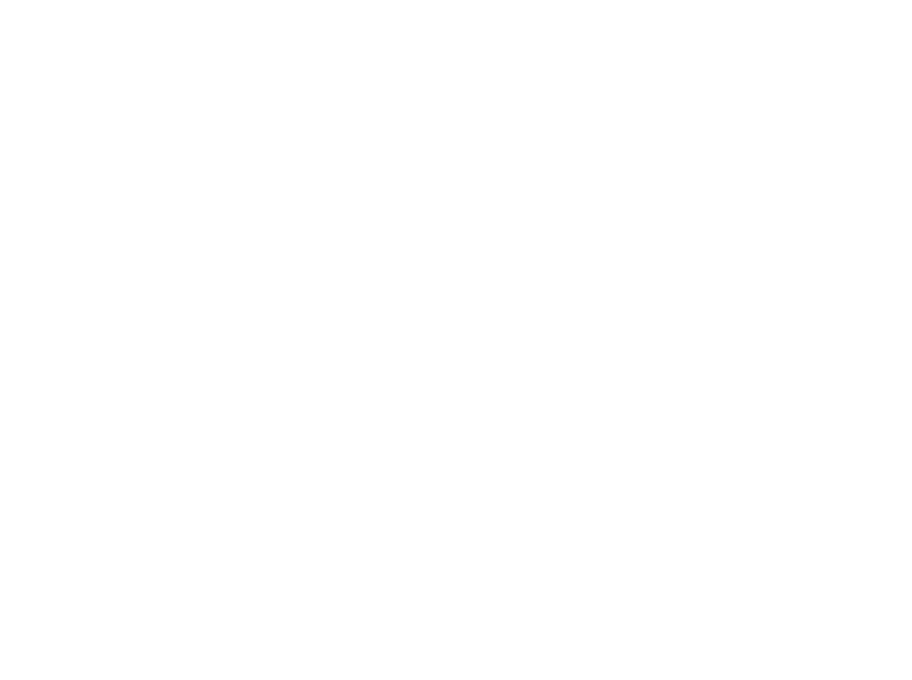
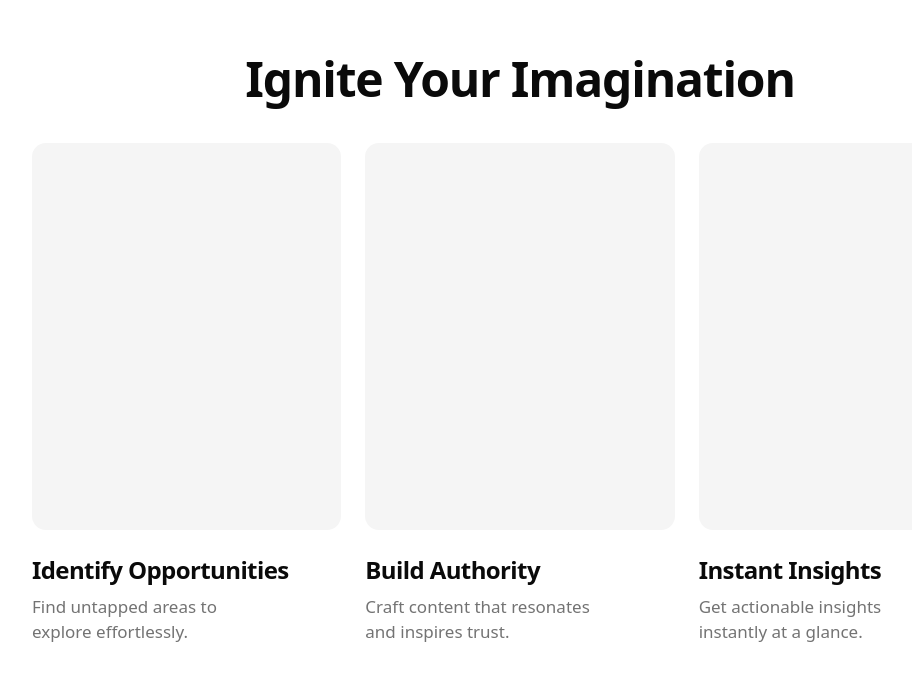
Before and after one commit to keiichirotakahashi/pricefit-lp, a Next.js app: page / in a window 1280 px wide. Shown: the part 850-1530 px from the top of the page, without its empty margins (120-1032 px from the left). Before the commit the page ends 800 px from the top, so only its background shows below. Built offline with nearby package versions, Linux system fonts and the light colour scheme.

Commit message:
feat: add pain section

```diff
--- a/src/app/page.tsx
+++ b/src/app/page.tsx
@@ -1,3 +1,4 @@
+import Features02Page from "@/components/features-02/features-02";
 import Hero02 from "@/components/hero-02/hero-02";
 import Navbar04Page from "@/components/navbar-04/navbar-04";
 
@@ -6,6 +7,7 @@ export default function Home() {
     <div>
       <Navbar04Page />
       <Hero02 />
+      <Features02Page />
     </div>
   );
 }
--- /dev/null
+++ b/src/components/features-02/features-02.tsx
@@ -0,0 +1,39 @@
+const features = [
+  {
+    title: "Identify Opportunities",
+    description: "Find untapped areas to explore effortlessly.",
+  },
+  {
+    title: "Build Authority",
+    description: "Craft content that resonates and inspires trust.",
+  },
+  {
+    title: "Instant Insights",
+    description: "Get actionable insights instantly at a glance.",
+  },
+];
+
+const Features02Page = () => {
+  return (
+    <div className="min-h-screen flex items-center justify-center py-12">
+      <div className="w-full">
+        <h2 className="text-4xl sm:text-5xl font-bold tracking-tight text-center">
+          Ignite Your Imagination
+        </h2>
+        <div className="mt-10 grid sm:grid-cols-2 lg:grid-cols-3 gap-x-6 gap-y-12 max-w-md sm:max-w-screen-md lg:max-w-screen-lg w-full mx-auto px-6">
+          {features.map((feature) => (
+            <div key={feature.title} className="flex flex-col text-start">
+              <div className="mb-5 sm:mb-6 w-full aspect-[4/5] bg-muted rounded-xl" />
+              <span className="text-2xl font-semibold tracking-tight">{feature.title}</span>
+              <p className="mt-2 max-w-[25ch] text-muted-foreground text-[17px]">
+                {feature.description}
+              </p>
+            </div>
+          ))}
+        </div>
+      </div>
+    </div>
+  );
+};
+
+export default Features02Page;
```
